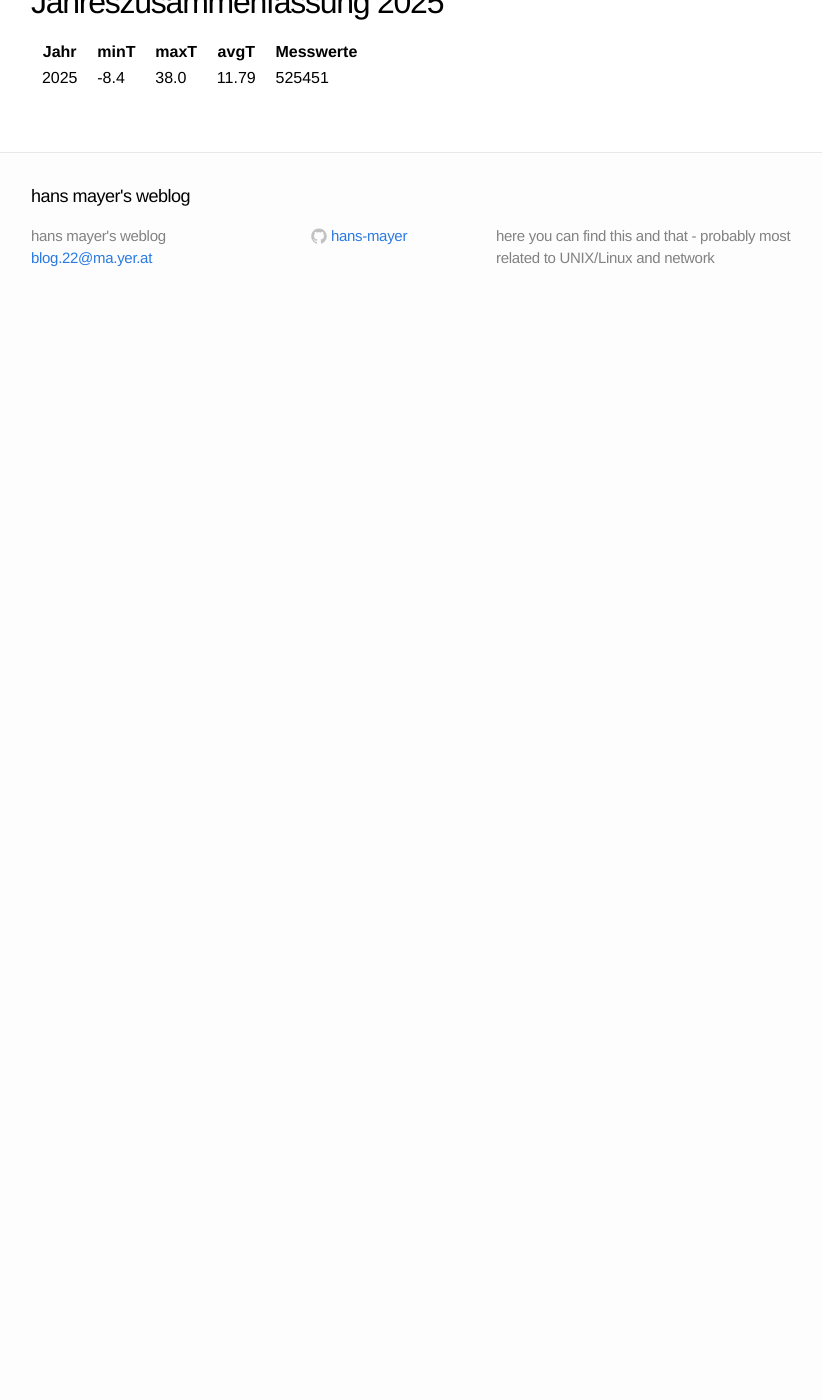
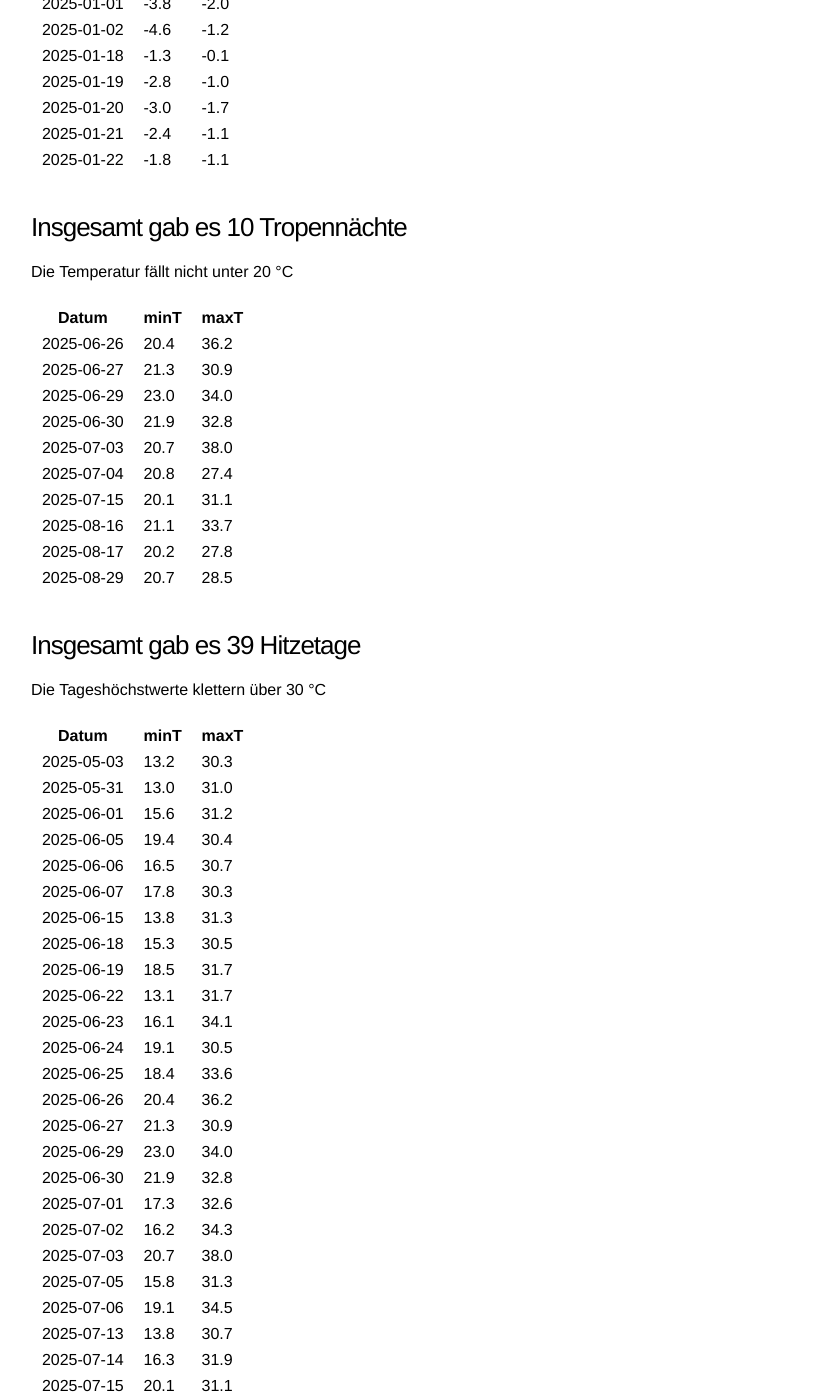
Before and after one commit to hans-mayer/blog, a Jekyll site: the page built from _posts/2026-01-01-Wetter-2025-in-Mauer.markdown, in a window 1280 px wide and 1400 px high, scrolled down 2396 px. Shown: the whole window, without its empty margins (209-1031 px from the left). Built offline with Jekyll 4.4.1, drawn with Linux system fonts in a browser that asks for light colours; before the commit the page ends 2711 px from its top, so only the background shows below that; some of the changed text lies outside the part shown.

Commit message:
2026-01-01-Wetter-2025-in-Mauer new  images

```diff
--- a/_posts/2026-01-01-Wetter-2025-in-Mauer.markdown
+++ b/_posts/2026-01-01-Wetter-2025-in-Mauer.markdown
@@ -5,9 +5,9 @@
 categories:
 ---
 
-# Temperatur
+## Temperatur
 
-## Die fünf heißesten Tage im Jahr 2025
+### Die fünf heißesten Tage im Jahr 2025
 
 | &nbsp;&nbsp;Datum&nbsp;&nbsp;      | &nbsp;&nbsp;maxT&nbsp;&nbsp;   |
 |------------------------------------|--------------------------------|
@@ -17,8 +17,10 @@
 | &nbsp;&nbsp;2025-08-14&nbsp;&nbsp; | &nbsp;&nbsp;35.0&nbsp;&nbsp;   |
 | &nbsp;&nbsp;2025-08-13&nbsp;&nbsp; | &nbsp;&nbsp;34.7&nbsp;&nbsp;   |
 
+![temp_2025-07-03.png](/images/temp_2025-07-03.png)
 
-## Die fünf kältesten Tage im Jahr 2025
+
+### Die fünf kältesten Tage im Jahr 2025
 
 | &nbsp;&nbsp;Datum&nbsp;&nbsp;      | &nbsp;&nbsp;minT&nbsp;&nbsp;   |
 |------------------------------------|--------------------------------|
@@ -28,7 +30,10 @@
 | &nbsp;&nbsp;2025-11-24&nbsp;&nbsp; | &nbsp;&nbsp;-5.5&nbsp;&nbsp;   |
 | &nbsp;&nbsp;2025-11-23&nbsp;&nbsp; | &nbsp;&nbsp;-5.4&nbsp;&nbsp;   |
 
-## Fünf Tage mit geringster Tageserwärmung
+![temp_2025-02-19.png](/images/temp_2025-02-19.png)
+
+
+### Fünf Tage mit geringster Tageserwärmung
 
 | &nbsp;&nbsp;Datum&nbsp;&nbsp;      | &nbsp;&nbsp;maxT&nbsp;&nbsp;   | &nbsp;&nbsp;minT&nbsp;&nbsp;   | &nbsp;&nbsp;Delta&nbsp;&nbsp;   |
 |------------------------------------|--------------------------------|--------------------------------|---------------------------------|
@@ -38,7 +43,7 @@
 | &nbsp;&nbsp;2025-12-23&nbsp;&nbsp; | &nbsp;&nbsp;3.5&nbsp;&nbsp;    | &nbsp;&nbsp;2.5&nbsp;&nbsp;    | &nbsp;&nbsp;1.0&nbsp;&nbsp;     |
 | &nbsp;&nbsp;2025-01-18&nbsp;&nbsp; | &nbsp;&nbsp;-0.1&nbsp;&nbsp;   | &nbsp;&nbsp;-1.3&nbsp;&nbsp;   | &nbsp;&nbsp;1.2&nbsp;&nbsp;     |
 
-## Fünf Tage mit höchster Tageserwärmung
+### Fünf Tage mit höchster Tageserwärmung
 
 | &nbsp;&nbsp;Datum&nbsp;&nbsp;      | &nbsp;&nbsp;maxT&nbsp;&nbsp;   | &nbsp;&nbsp;minT&nbsp;&nbsp;   | &nbsp;&nbsp;Delta&nbsp;&nbsp;   |
 |------------------------------------|-------------------------------:|-------------------------------:|--------------------------------:|
@@ -48,7 +53,7 @@
 | &nbsp;&nbsp;2025-05-14&nbsp;&nbsp; | &nbsp;&nbsp;24.2&nbsp;&nbsp;   | &nbsp;&nbsp;6.1&nbsp;&nbsp;    | &nbsp;&nbsp;18.1&nbsp;&nbsp;    |
 | &nbsp;&nbsp;2025-07-02&nbsp;&nbsp; | &nbsp;&nbsp;34.3&nbsp;&nbsp;   | &nbsp;&nbsp;16.2&nbsp;&nbsp;   | &nbsp;&nbsp;18.1&nbsp;&nbsp;    |
 
-## Insgesamt gab es 7 Frosttage
+### Insgesamt gab es 7 Frosttage
 
 | &nbsp;&nbsp;Datum&nbsp;&nbsp;      | &nbsp;&nbsp;minT&nbsp;&nbsp;   | &nbsp;&nbsp;maxT&nbsp;&nbsp;   |
 |------------------------------------|--------------------------------|--------------------------------|
@@ -60,7 +65,9 @@
 | &nbsp;&nbsp;2025-01-21&nbsp;&nbsp; | &nbsp;&nbsp;-2.4&nbsp;&nbsp;   | &nbsp;&nbsp;-1.1&nbsp;&nbsp;   |
 | &nbsp;&nbsp;2025-01-22&nbsp;&nbsp; | &nbsp;&nbsp;-1.8&nbsp;&nbsp;   | &nbsp;&nbsp;-1.1&nbsp;&nbsp;   |
 
-## Insgesamt gab es 10 Hitzetage
+### Insgesamt gab es 10 Tropennächte
+
+Die Temperatur fällt nicht unter 20 °C
 
 | &nbsp;&nbsp;Datum&nbsp;&nbsp;      | &nbsp;&nbsp;minT&nbsp;&nbsp;   | &nbsp;&nbsp;maxT&nbsp;&nbsp;   |
 |------------------------------------|--------------------------------|--------------------------------|
@@ -75,8 +82,53 @@
 | &nbsp;&nbsp;2025-08-17&nbsp;&nbsp; | &nbsp;&nbsp;20.2&nbsp;&nbsp;   | &nbsp;&nbsp;27.8&nbsp;&nbsp;   |
 | &nbsp;&nbsp;2025-08-29&nbsp;&nbsp; | &nbsp;&nbsp;20.7&nbsp;&nbsp;   | &nbsp;&nbsp;28.5&nbsp;&nbsp;   |
 
+### Insgesamt gab es 39 Hitzetage
 
-## Monatsübersicht 2025
+Die Tageshöchstwerte klettern über 30 °C
+
+| &nbsp;&nbsp;Datum&nbsp;&nbsp;      | &nbsp;&nbsp;minT&nbsp;&nbsp;   | &nbsp;&nbsp;maxT&nbsp;&nbsp;   |
+|------------------------------------|--------------------------------|--------------------------------|
+| &nbsp;&nbsp;2025-05-03&nbsp;&nbsp; | &nbsp;&nbsp;13.2&nbsp;&nbsp;   | &nbsp;&nbsp;30.3&nbsp;&nbsp;   |
+| &nbsp;&nbsp;2025-05-31&nbsp;&nbsp; | &nbsp;&nbsp;13.0&nbsp;&nbsp;   | &nbsp;&nbsp;31.0&nbsp;&nbsp;   |
+| &nbsp;&nbsp;2025-06-01&nbsp;&nbsp; | &nbsp;&nbsp;15.6&nbsp;&nbsp;   | &nbsp;&nbsp;31.2&nbsp;&nbsp;   |
+| &nbsp;&nbsp;2025-06-05&nbsp;&nbsp; | &nbsp;&nbsp;19.4&nbsp;&nbsp;   | &nbsp;&nbsp;30.4&nbsp;&nbsp;   |
+| &nbsp;&nbsp;2025-06-06&nbsp;&nbsp; | &nbsp;&nbsp;16.5&nbsp;&nbsp;   | &nbsp;&nbsp;30.7&nbsp;&nbsp;   |
+| &nbsp;&nbsp;2025-06-07&nbsp;&nbsp; | &nbsp;&nbsp;17.8&nbsp;&nbsp;   | &nbsp;&nbsp;30.3&nbsp;&nbsp;   |
+| &nbsp;&nbsp;2025-06-15&nbsp;&nbsp; | &nbsp;&nbsp;13.8&nbsp;&nbsp;   | &nbsp;&nbsp;31.3&nbsp;&nbsp;   |
+| &nbsp;&nbsp;2025-06-18&nbsp;&nbsp; | &nbsp;&nbsp;15.3&nbsp;&nbsp;   | &nbsp;&nbsp;30.5&nbsp;&nbsp;   |
+| &nbsp;&nbsp;2025-06-19&nbsp;&nbsp; | &nbsp;&nbsp;18.5&nbsp;&nbsp;   | &nbsp;&nbsp;31.7&nbsp;&nbsp;   |
+| &nbsp;&nbsp;2025-06-22&nbsp;&nbsp; | &nbsp;&nbsp;13.1&nbsp;&nbsp;   | &nbsp;&nbsp;31.7&nbsp;&nbsp;   |
+| &nbsp;&nbsp;2025-06-23&nbsp;&nbsp; | &nbsp;&nbsp;16.1&nbsp;&nbsp;   | &nbsp;&nbsp;34.1&nbsp;&nbsp;   |
+| &nbsp;&nbsp;2025-06-24&nbsp;&nbsp; | &nbsp;&nbsp;19.1&nbsp;&nbsp;   | &nbsp;&nbsp;30.5&nbsp;&nbsp;   |
+| &nbsp;&nbsp;2025-06-25&nbsp;&nbsp; | &nbsp;&nbsp;18.4&nbsp;&nbsp;   | &nbsp;&nbsp;33.6&nbsp;&nbsp;   |
+| &nbsp;&nbsp;2025-06-26&nbsp;&nbsp; | &nbsp;&nbsp;20.4&nbsp;&nbsp;   | &nbsp;&nbsp;36.2&nbsp;&nbsp;   |
+| &nbsp;&nbsp;2025-06-27&nbsp;&nbsp; | &nbsp;&nbsp;21.3&nbsp;&nbsp;   | &nbsp;&nbsp;30.9&nbsp;&nbsp;   |
+| &nbsp;&nbsp;2025-06-29&nbsp;&nbsp; | &nbsp;&nbsp;23.0&nbsp;&nbsp;   | &nbsp;&nbsp;34.0&nbsp;&nbsp;   |
+| &nbsp;&nbsp;2025-06-30&nbsp;&nbsp; | &nbsp;&nbsp;21.9&nbsp;&nbsp;   | &nbsp;&nbsp;32.8&nbsp;&nbsp;   |
+| &nbsp;&nbsp;2025-07-01&nbsp;&nbsp; | &nbsp;&nbsp;17.3&nbsp;&nbsp;   | &nbsp;&nbsp;32.6&nbsp;&nbsp;   |
+| &nbsp;&nbsp;2025-07-02&nbsp;&nbsp; | &nbsp;&nbsp;16.2&nbsp;&nbsp;   | &nbsp;&nbsp;34.3&nbsp;&nbsp;   |
+| &nbsp;&nbsp;2025-07-03&nbsp;&nbsp; | &nbsp;&nbsp;20.7&nbsp;&nbsp;   | &nbsp;&nbsp;38.0&nbsp;&nbsp;   |
+| &nbsp;&nbsp;2025-07-05&nbsp;&nbsp; | &nbsp;&nbsp;15.8&nbsp;&nbsp;   | &nbsp;&nbsp;31.3&nbsp;&nbsp;   |
+| &nbsp;&nbsp;2025-07-06&nbsp;&nbsp; | &nbsp;&nbsp;19.1&nbsp;&nbsp;   | &nbsp;&nbsp;34.5&nbsp;&nbsp;   |
+| &nbsp;&nbsp;2025-07-13&nbsp;&nbsp; | &nbsp;&nbsp;13.8&nbsp;&nbsp;   | &nbsp;&nbsp;30.7&nbsp;&nbsp;   |
+| &nbsp;&nbsp;2025-07-14&nbsp;&nbsp; | &nbsp;&nbsp;16.3&nbsp;&nbsp;   | &nbsp;&nbsp;31.9&nbsp;&nbsp;   |
+| &nbsp;&nbsp;2025-07-15&nbsp;&nbsp; | &nbsp;&nbsp;20.1&nbsp;&nbsp;   | &nbsp;&nbsp;31.1&nbsp;&nbsp;   |
+| &nbsp;&nbsp;2025-07-20&nbsp;&nbsp; | &nbsp;&nbsp;18.9&nbsp;&nbsp;   | &nbsp;&nbsp;33.4&nbsp;&nbsp;   |
+| &nbsp;&nbsp;2025-07-21&nbsp;&nbsp; | &nbsp;&nbsp;17.7&nbsp;&nbsp;   | &nbsp;&nbsp;31.9&nbsp;&nbsp;   |
+| &nbsp;&nbsp;2025-07-24&nbsp;&nbsp; | &nbsp;&nbsp;19.0&nbsp;&nbsp;   | &nbsp;&nbsp;30.3&nbsp;&nbsp;   |
+| &nbsp;&nbsp;2025-08-08&nbsp;&nbsp; | &nbsp;&nbsp;15.7&nbsp;&nbsp;   | &nbsp;&nbsp;33.8&nbsp;&nbsp;   |
+| &nbsp;&nbsp;2025-08-09&nbsp;&nbsp; | &nbsp;&nbsp;19.8&nbsp;&nbsp;   | &nbsp;&nbsp;34.5&nbsp;&nbsp;   |
+| &nbsp;&nbsp;2025-08-10&nbsp;&nbsp; | &nbsp;&nbsp;19.5&nbsp;&nbsp;   | &nbsp;&nbsp;34.5&nbsp;&nbsp;   |
+| &nbsp;&nbsp;2025-08-12&nbsp;&nbsp; | &nbsp;&nbsp;15.4&nbsp;&nbsp;   | &nbsp;&nbsp;30.9&nbsp;&nbsp;   |
+| &nbsp;&nbsp;2025-08-13&nbsp;&nbsp; | &nbsp;&nbsp;17.5&nbsp;&nbsp;   | &nbsp;&nbsp;34.7&nbsp;&nbsp;   |
+| &nbsp;&nbsp;2025-08-14&nbsp;&nbsp; | &nbsp;&nbsp;19.1&nbsp;&nbsp;   | &nbsp;&nbsp;35.0&nbsp;&nbsp;   |
+| &nbsp;&nbsp;2025-08-15&nbsp;&nbsp; | &nbsp;&nbsp;18.4&nbsp;&nbsp;   | &nbsp;&nbsp;35.5&nbsp;&nbsp;   |
+| &nbsp;&nbsp;2025-08-16&nbsp;&nbsp; | &nbsp;&nbsp;21.1&nbsp;&nbsp;   | &nbsp;&nbsp;33.7&nbsp;&nbsp;   |
+| &nbsp;&nbsp;2025-08-20&nbsp;&nbsp; | &nbsp;&nbsp;15.9&nbsp;&nbsp;   | &nbsp;&nbsp;31.4&nbsp;&nbsp;   |
+| &nbsp;&nbsp;2025-08-28&nbsp;&nbsp; | &nbsp;&nbsp;15.3&nbsp;&nbsp;   | &nbsp;&nbsp;32.9&nbsp;&nbsp;   |
+
+
+### Monatsübersicht 2025
 
 | &nbsp;&nbsp;Nr&nbsp;&nbsp;   | &nbsp;&nbsp;Monat&nbsp;&nbsp;     | &nbsp;&nbsp;minT&nbsp;&nbsp;   | &nbsp;&nbsp;maxT&nbsp;&nbsp;   | &nbsp;&nbsp;avgT&nbsp;&nbsp;   |
 |------------------------------|-----------------------------------|-------------------------------:|-------------------------------:|-------------------------------:|
@@ -93,7 +145,7 @@
 | &nbsp;&nbsp;11&nbsp;&nbsp;   | &nbsp;&nbsp;November&nbsp;&nbsp;  | &nbsp;&nbsp;-5.5&nbsp;&nbsp;   | &nbsp;&nbsp;15.8&nbsp;&nbsp;   | &nbsp;&nbsp;5.00&nbsp;&nbsp;   |
 | &nbsp;&nbsp;12&nbsp;&nbsp;   | &nbsp;&nbsp;Dezember&nbsp;&nbsp;  | &nbsp;&nbsp;-3.2&nbsp;&nbsp;   | &nbsp;&nbsp;11.9&nbsp;&nbsp;   | &nbsp;&nbsp;2.61&nbsp;&nbsp;   |
 
-## Jahreszusammenfassung 2025
+### Jahreszusammenfassung 2025
 
 | &nbsp;&nbsp;Jahr&nbsp;&nbsp;   | &nbsp;&nbsp;minT&nbsp;&nbsp;   | &nbsp;&nbsp;maxT&nbsp;&nbsp;   | &nbsp;&nbsp;avgT&nbsp;&nbsp;   | &nbsp;&nbsp;Messwerte&nbsp;&nbsp;   |
 |--------------------------------|--------------------------------|--------------------------------|--------------------------------|-------------------------------------|
```
Also changed, not shown: images/temp_2025-02-19.png (added), images/temp_2025-07-03.png (added).
